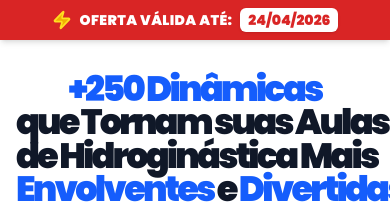
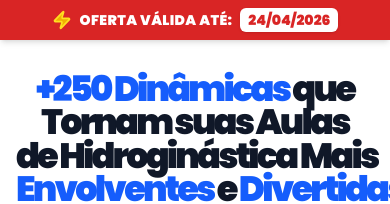
Before and after one commit to yanbastos2010-oss/hIdro, a React (Vite) app: page / in a window 390 px wide. Shown: the top 204 px of the page. Built offline with nearby package versions, Linux system fonts and the light colour scheme.

Commit message:
feat: Improve hero section dynamic phrasing
Adjust text rendering for mobile view to better wrap and display "+250 Dinâmicas que Tornam suas Aulas" across multiple lines.

```diff
--- a/src/App.tsx
+++ b/src/App.tsx
@@ -253,8 +253,8 @@ export default function App() {
             className="text-3xl sm:text-4xl md:text-5xl lg:text-6xl font-black text-gray-900 leading-[0.95] sm:leading-[1] md:leading-[1.05] mb-6 tracking-[-0.05em] sm:tracking-tighter max-w-6xl mx-auto px-0 sm:px-2"
           >
             <span className="block sm:hidden text-[2.2rem] leading-[0.95] tracking-[-0.08em] px-0">
-              <span className="block whitespace-nowrap text-[#155DFC]">+250 Dinâmicas</span>
-              <span className="block whitespace-nowrap">que Tornam suas Aulas</span>
+              <span className="block whitespace-nowrap"><span className="text-[#155DFC]">+250 Dinâmicas</span> que</span>
+              <span className="block whitespace-nowrap">Tornam suas Aulas</span>
               <span className="block whitespace-nowrap">de Hidroginástica Mais</span>
               <span className="block whitespace-nowrap">
                 <span className="text-[#155DFC]">Envolventes</span> e <span className="text-[#155DFC]">Divertidas</span>
```
